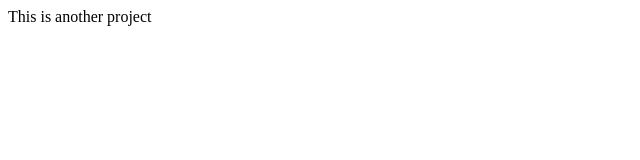
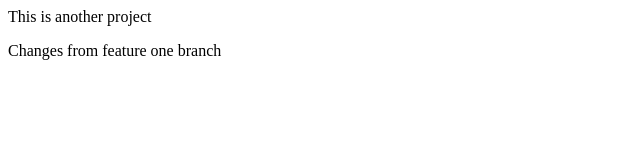
Before and after one commit to atharvlad93/Demo-project-repo-2, a plain HTML site: page index.html in a window 1280 px wide. Shown: the whole page, without its empty margins (0-640 px from the left). Drawn offline with Linux system fonts and the light colour scheme.

Commit message:
changes in feature1 branch

```diff
--- a/index.html
+++ b/index.html
@@ -1 +1,2 @@
 <p>This is another project</p>
+<p>Changes from feature one branch</p>
```
